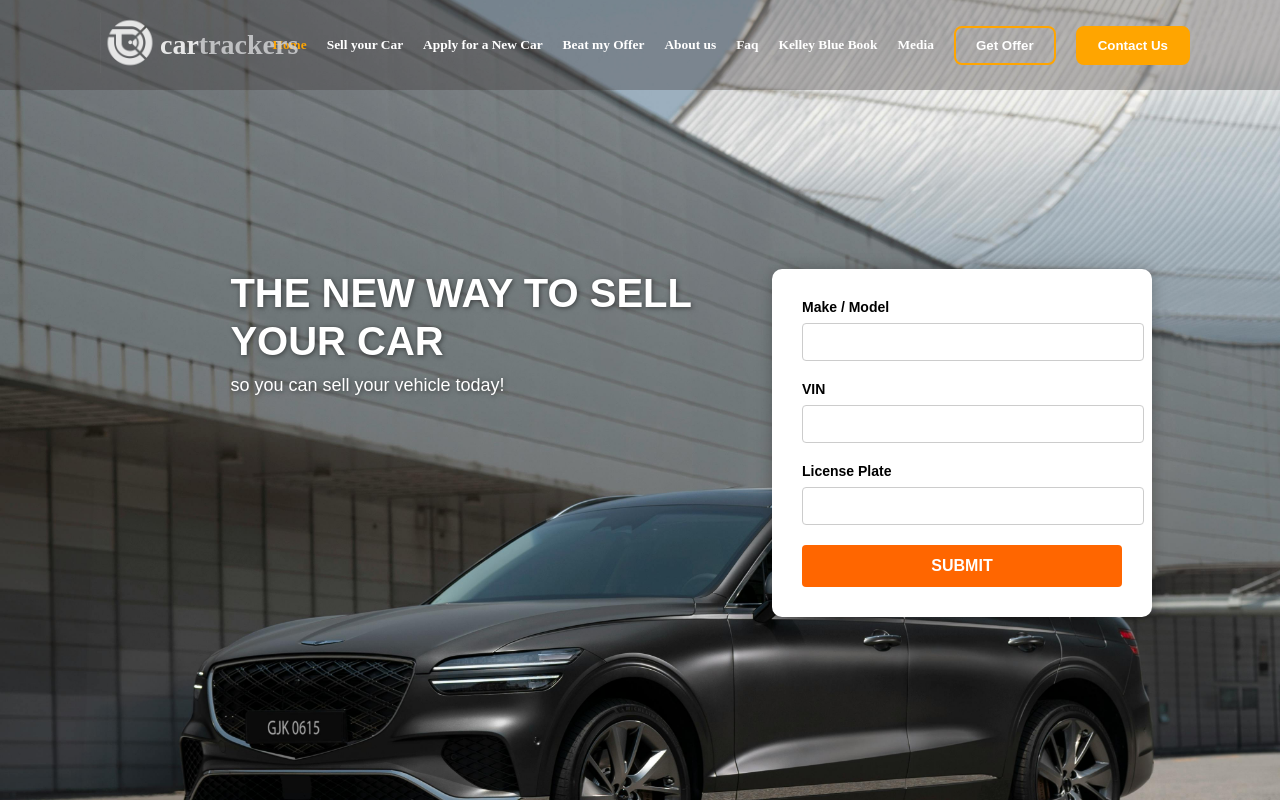
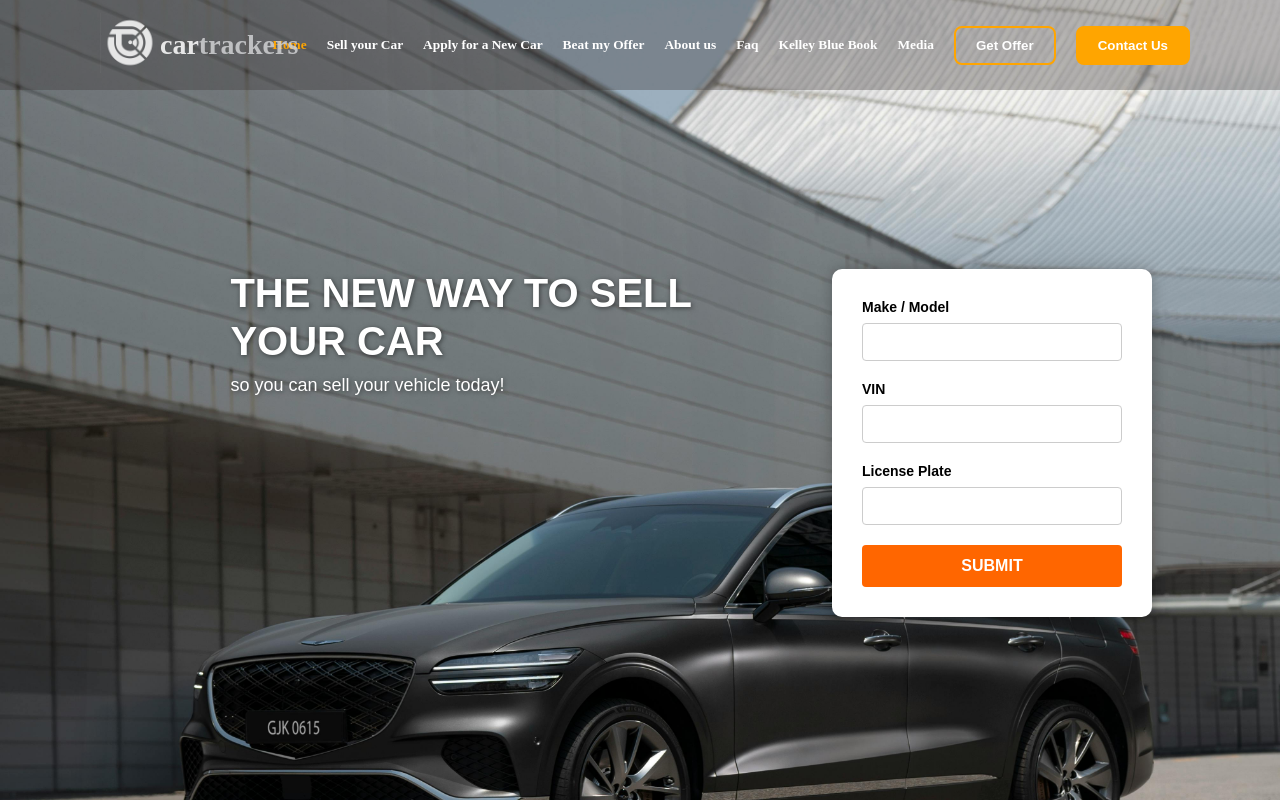
Before and after one commit to ChFaheem22/car, a Next.js app: page / in a window 1280 px wide. Shown: the top 800 px of the page. Built offline with nearby package versions, Linux system fonts and the light colour scheme.

Commit message:
Initial commit

```diff
--- a/app/globals.css
+++ b/app/globals.css
@@ -1066,7 +1066,13 @@ font-size: 13px;
 html, body {
   margin: 0;
   padding: 0;
+  overflow-x: hidden;
 }
+
+* {
+  box-sizing: border-box;
+}
+
 
 @media (max-width: 768px) {
   /* Navbar */
```
